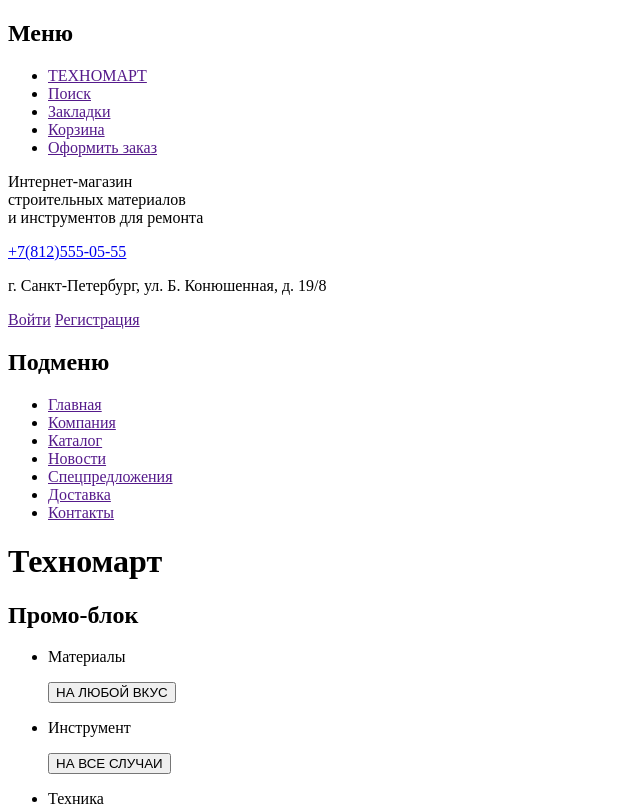
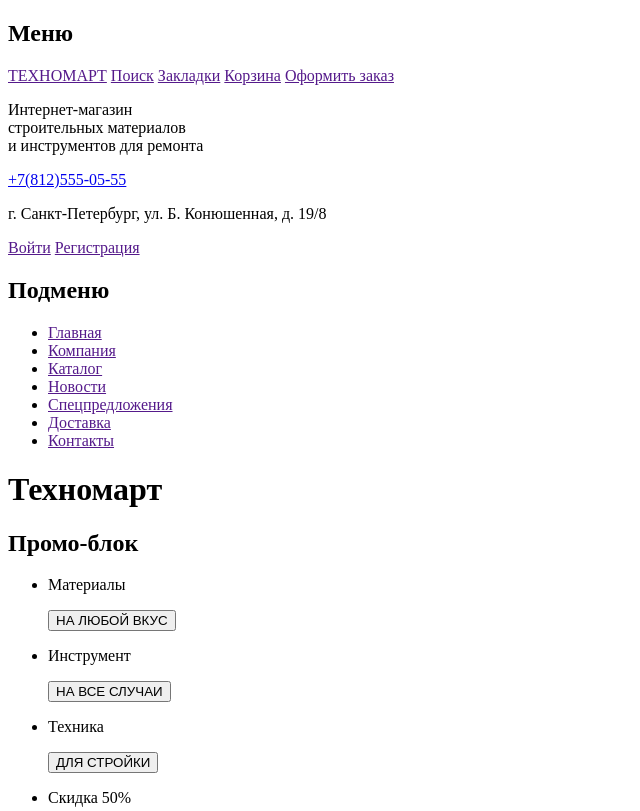
Before and after one commit to ks123kirill/1530953-technomart-29, a plain HTML site: page index.html in a window 1280 px wide. Shown: the top 811 px of the page, without its empty margins (0-640 px from the left). Drawn offline with Linux system fonts and the light colour scheme.

Commit message:
Update index.html
1. добавил header_top, header_middle, header_bottom
2. убрал списки из header_top
3. разделил footer на слои: footer_top_first_layer, footer_top_second_layer, footer_bottom
4. Убрал лишние whitespace в конце строки и заменил whitespace на tab в начале строки

```diff
--- a/index.html
+++ b/index.html
@@ -5,22 +5,26 @@
 		<title>HTML Academy: Техномарт</title>
 	</head>
 	<body>
+
 	<header>
+		<section class="header_top">
 			<h2 class="visually-hidden">Меню</h2>
-	  		<ul>
-	  			<li><a href="">ТЕХНОМАРТ</a></li><!-- логотип-ссылка на главную страницу-->
-	  			<li><a href="">Поиск</a></li>
-	  			<li><a href="">Закладки</a></li>
-	  			<li><a href="">Корзина</a></li>
-	  			<li><a href="">Оформить заказ</a></li>
-	  		</ul>
+			<a href="">ТЕХНОМАРТ</a><!-- логотип-ссылка на главную страницу-->
+			<a href="">Поиск</a>
+			<a href="">Закладки</a>
+			<a href="">Корзина</a>
+			<a href="">Оформить заказ</a>
+		</section>
 
+		<section class="header_middle">
 			<p>Интернет-магазин<br> строительных материалов<br> и инструментов для ремонта</p>
 			<a href="tel:+7(812)555-05-55">+7(812)555-05-55</a>
 			<p>г. Санкт-Петербург, ул. Б. Конюшенная, д. 19/8</p>
 			<a href="">Войти</a>
 			<a href="">Регистрация</a>
+		</section>
 
+		<section class="header_bottom">
 			<nav>
 				<h2 class="visually-hidden">Подменю</h2>
 				<ul>
@@ -33,6 +37,7 @@
 					<li><a href="">Контакты</a></li>
 				</ul>
 			</nav>
+		</section>
 	</header>
 
 	<main>
@@ -172,12 +177,13 @@
 	</main>
 
 	<footer>
-	      	<div>
+		<section class="footer_top">
+			<div class="footer_top_first_layer">
 				<button type="button">Техномарт</button>
 				<p>г. Санкт-Петербург, ул. Б. Конюшенная, д. 19/8<br>+7 (812) 555-05-55</p>
 			</div>
 
-	      	<div>
+			<div class="footer_top_second_layer">
 				<ul>
 					<li><a href="">Компания</a></li>
 					<li><a href="">Новости</a></li>
@@ -190,7 +196,9 @@
 					<li><a href="">Спецпредложения</a></li>
 				</ul>
 			</div>
+		</section>
 
+		<section class="footer_bottom">
 			<div>
 				<p>© 2010–2019 Компания &lt;&lt;Техномарт&gt;&gt;<br>Все права защищены</p>
 				<ul>
@@ -207,6 +215,7 @@
 				<p>Обратная связь:<br><a href="mailto:mail@htmlacademy.ru"> mail@htmlacademy.ru</a></p>
 				<p>Разработано-<br><a href="https://htmlacademy.ru">htmlacademy.ru</a></p>
 			</div>
+		</section>
 	</footer>
 
 	<!-- Заготовка для popap Write us-->
```
Lines whose indentation alone changed are shown as unchanged.
